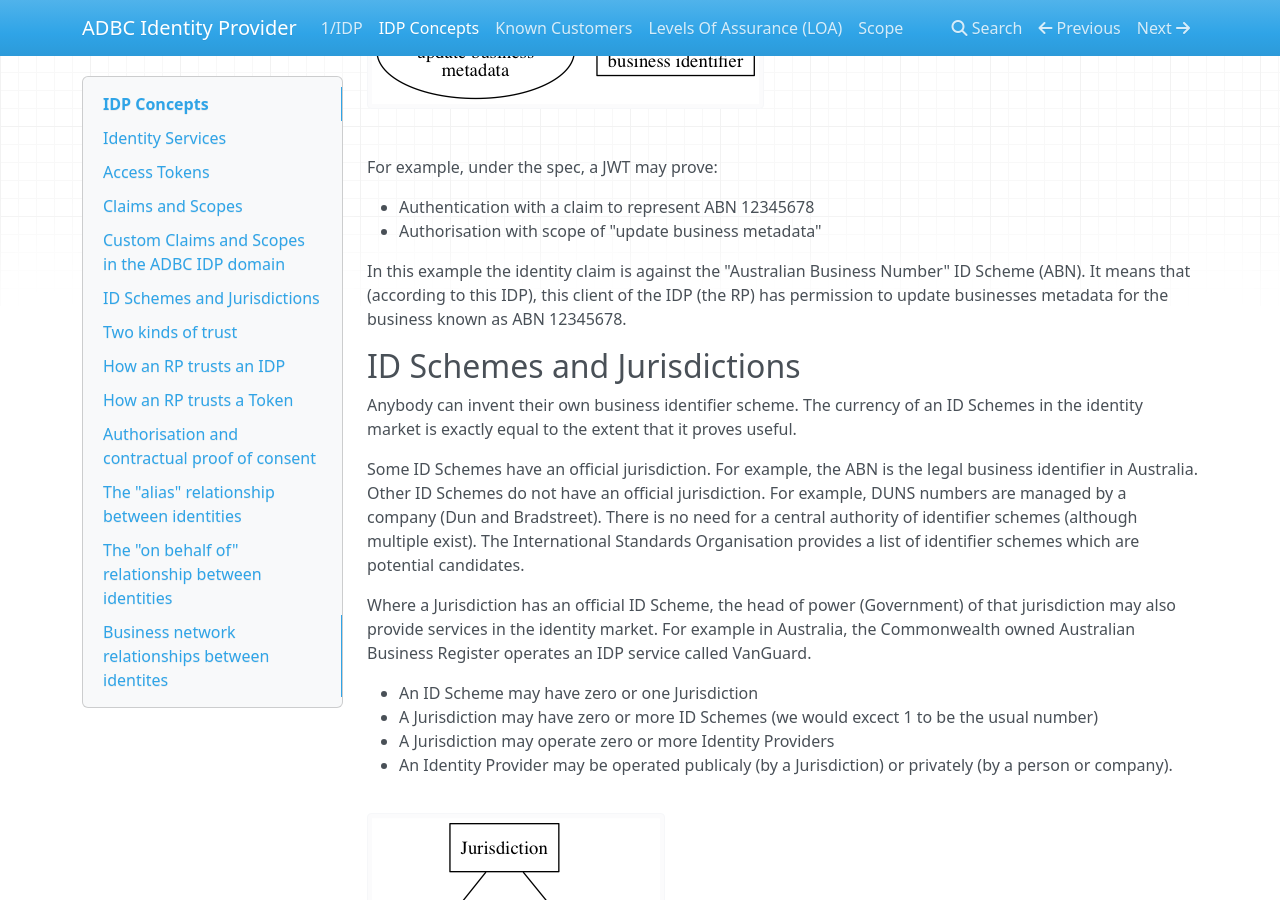
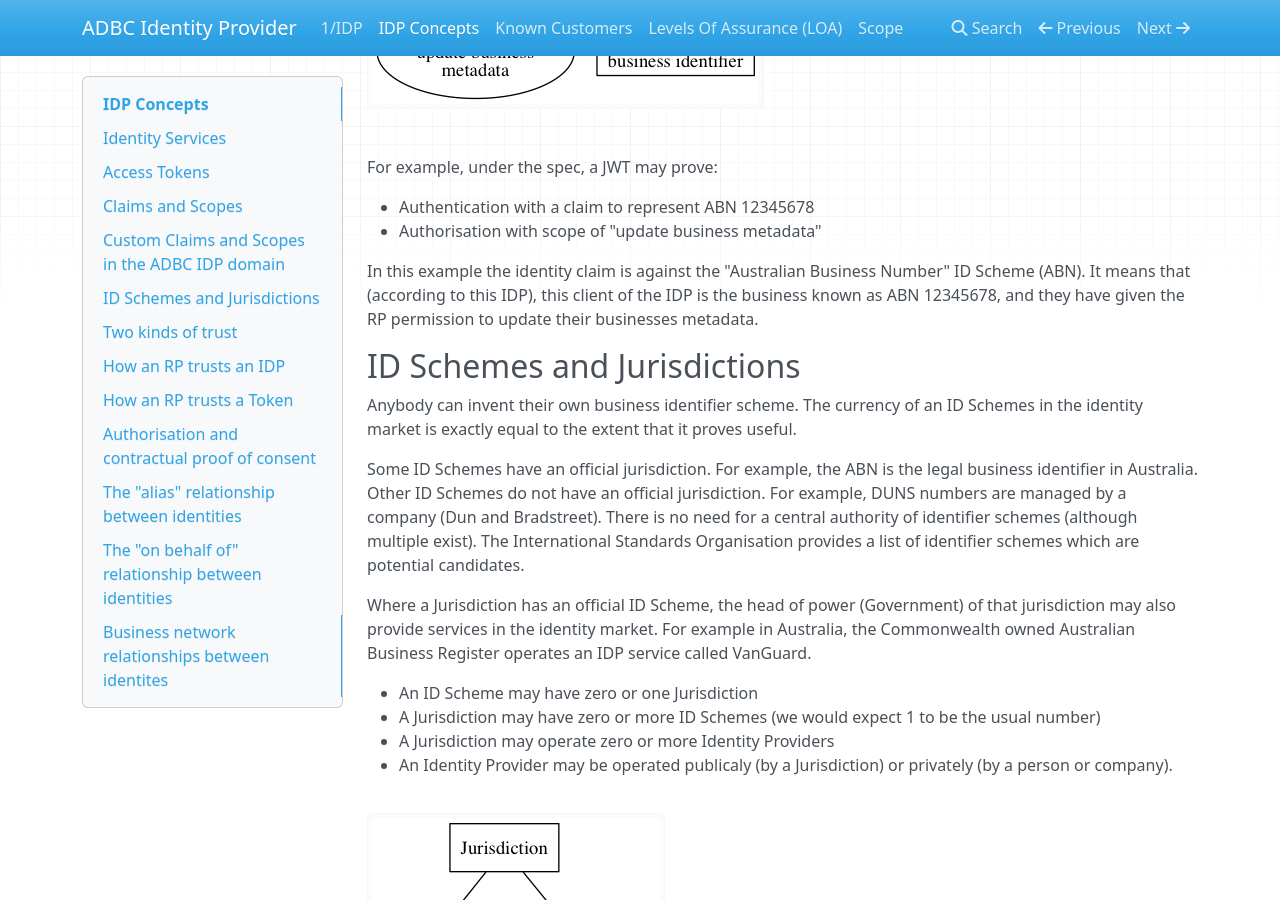
Before and after one commit to ausdigital/ausdigital-idp, an MkDocs documentation site: the page built from docs/concepts.md, in a window 1280 px wide and 900 px high, scrolled down 2507 px. Built offline with MkDocs 1.6.1, drawn with Linux system fonts in a browser that asks for light colours; nearby versions of some CDN libraries.

Commit message:
fix typos

```diff
--- a/docs/concepts.md
+++ b/docs/concepts.md
@@ -96,8 +96,8 @@ For example, under the spec, a JWT may prove:
 
 In this example the identity claim is against the "Australian Business
 Number" ID Scheme (ABN). It means that (according to this IDP), this
-client of the IDP (the RP) has permission to update businesses metadata
-for the business known as ABN 12345678.
+client of the IDP is the business known as ABN 12345678, and they have
+given the RP permission to update their businesses metadata.
 
 
 ## ID Schemes and Jurisdictions
@@ -120,7 +120,7 @@ identity market. For example in Australia, the Commonwealth owned
 Australian Business Register operates an IDP service called VanGuard.
 
  * An ID Scheme may have zero or one Jurisdiction
- * A Jurisdiction may have zero or more ID Schemes (we would excect 1 to be the usual number)
+ * A Jurisdiction may have zero or more ID Schemes (we would expect 1 to be the usual number)
  * A Jurisdiction may operate zero or more Identity Providers
  * An Identity Provider may be operated publicaly (by a Jurisdiction) or privately (by a person or company).
 
```
Also changed, not shown: docs/index.md (+3 -3 lines).
